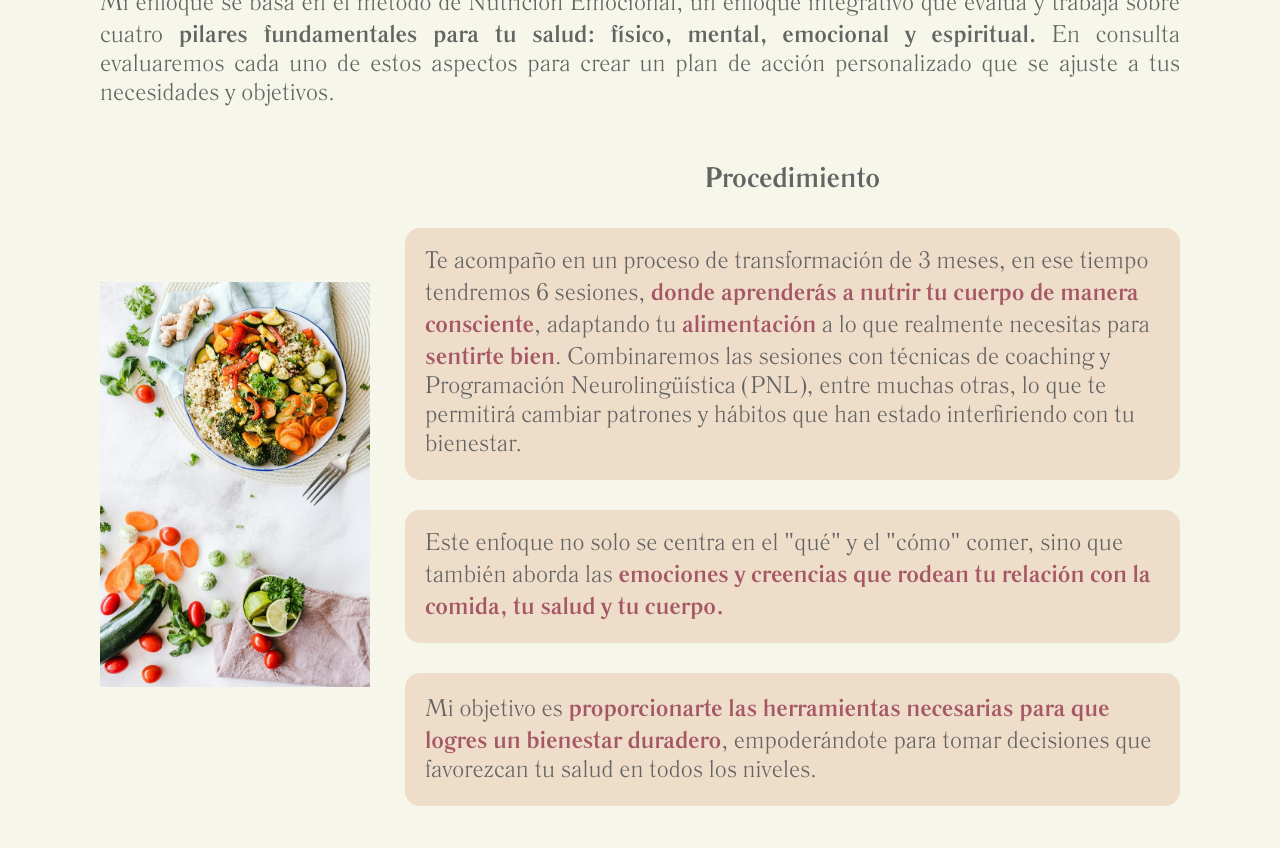
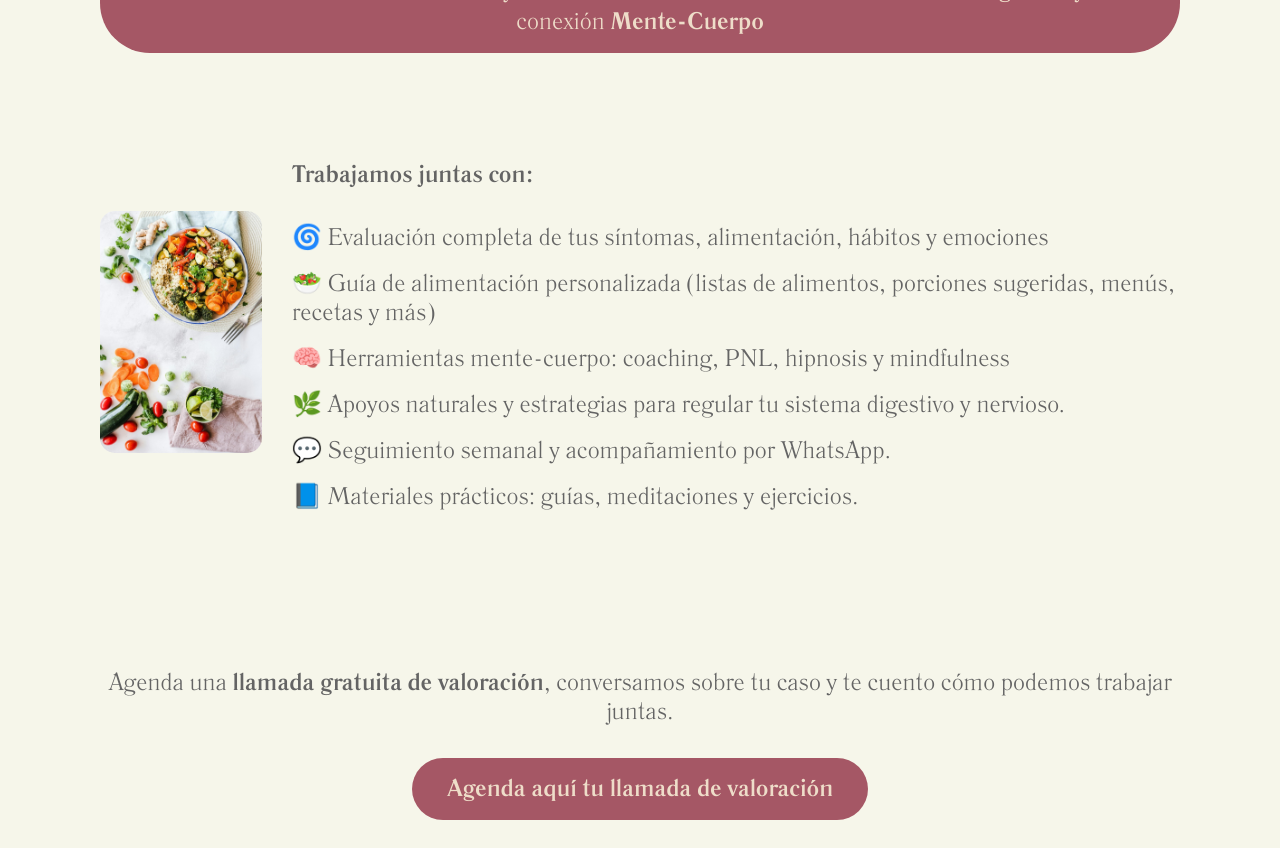
Before and after one commit to KurtGuardia/balance, a React (Create React App) app: page / in a window 1280 px wide. Shown: the part 5860-6708 px from the top of the page. Built offline with nearby package versions, Linux system fonts and the light colour scheme.

Commit message:
feat(process): Client's changes done

```diff
--- a/src/components/Process.jsx
+++ b/src/components/Process.jsx
@@ -4,85 +4,82 @@ import { motion } from 'framer-motion'
 import img from '../imgs/plato.jpg'
 
 const hoverAnimation = {
-  whileHover: { y: '-10px' },
+  whileHover: { y: '-3px' },
 }
 
 export default function Process() {
   return (
     <div className='process' id='process'>
-      <h2 className='process_title'>Proceso de atención</h2>
+      <h2>Proceso de atención</h2>
+      <p className='pill'>
+        Un proceso de 8 semanas en el que te acompaño a
+        sanar tu digestión, liberarte de la hinchazón y
+        reconectar con tu bienestar físico y emocional —
+        desde la <b>Nutrición Funcional Integrativa</b> y la
+        conexión <b>Mente-Cuerpo</b>
+      </p>
+
       <div className='process_content'>
-        <p>
-          Mi enfoque se basa en el método de Nutrición
-          Emocional, un enfoque integrativo que evalúa y
-          trabaja sobre cuatro{' '}
-          <b>
-            pilares fundamentales para tu salud: físico,
-            mental, emocional y espiritual.
-          </b>{' '}
-          En consulta evaluaremos cada uno de estos aspectos
-          para crear un plan de acción personalizado que se
-          ajuste a tus necesidades y objetivos.
-        </p>
-        <div className='process_steps'>
         <img
           src={img}
           alt='Delicioso y nutritivo plato de muestra'
         />
-          <div className='process_steps-container'>
-            <h3>Procedimiento</h3>
-            <motion.div
+        <span>
+          <h4>Trabajamos juntas con:</h4>
+          <ul className='process_list'>
+            <motion.li
+              className='process_list-item'
               {...hoverAnimation}
-              className='process_steps_step'
             >
-              Te acompaño en un proceso de transformación de
-              3 meses, en ese tiempo tendremos 6 sesiones,{' '}
-              <b>
-                donde aprenderás a nutrir tu cuerpo de
-                manera consciente
-              </b>
-              , adaptando tu <b>alimentación</b> a lo que
-              realmente necesitas para <b>sentirte bien</b>.
-              Combinaremos las sesiones con técnicas de
-              coaching y Programación Neurolingüística
-              (PNL), entre muchas otras, lo que te permitirá
-              cambiar patrones y hábitos que han estado
-              interfiriendo con tu bienestar.
-            </motion.div>
-
-            <motion.div
+              🌀 Evaluación completa de tus síntomas,
+              alimentación, hábitos y emociones
+            </motion.li>
+            <motion.li
+              className='process_list-item'
               {...hoverAnimation}
-              className='process_steps_step'
             >
-              Este enfoque no solo se centra en el
-              &quot;qué&quot; y el &quot;cómo&quot; comer,
-              sino que también aborda las{' '}
-              <b>
-                emociones y creencias que rodean tu relación
-                con la comida, tu salud y tu cuerpo.
-              </b>
-            </motion.div>
-
-            <motion.div
+              🥗 Guía de alimentación personalizada (listas
+              de alimentos, porciones sugeridas, menús,
+              recetas y más)
+            </motion.li>
+            <motion.li
+              className='process_list-item'
               {...hoverAnimation}
-              className='process_steps_step'
             >
-              Mi objetivo es{' '}
-              <b>
-                proporcionarte las herramientas necesarias
-                para que logres un bienestar duradero
-              </b>
-              , empoderándote para tomar decisiones que
-              favorezcan tu salud en todos los niveles.
-            </motion.div>
-          </div>
+              🧠 Herramientas mente-cuerpo: coaching, PNL,
+              hipnosis y mindfulness
+            </motion.li>
+            <motion.li
+              className='process_list-item'
+              {...hoverAnimation}
+            >
+              🌿 Apoyos naturales y estrategias para regular
+              tu sistema digestivo y nervioso.
+            </motion.li>
+            <motion.li
+              className='process_list-item'
+              {...hoverAnimation}
+            >
+              💬 Seguimiento semanal y acompañamiento por
+              WhatsApp.
+            </motion.li>
+            <motion.li
+              className='process_list-item'
+              {...hoverAnimation}
+            >
+              📘 Materiales prácticos: guías, meditaciones y
+              ejercicios.
+            </motion.li>
+          </ul>
+        </span>
       </div>
 
       <div className='process_cta'>
         <span>
-            ¡Comienza tu camino hacia una mejor salud!
+          Agenda una <b>llamada gratuita de valoración</b>,
+          conversamos sobre tu caso y te cuento cómo podemos
+          trabajar juntas.
         </span>
-          <span>Haz click</span>
         <motion.a
           whileHover={{
             color: '#eeddc9',
@@ -91,19 +88,18 @@ export default function Process() {
               ease: 'easeInOut',
             },
           }}
-            href='https://wa.me/34634150027?text=Hola Victoria,%20me%20interesa%20el%20servicio%20de%20nutrición%20integrativa%20que%20ofreces,%20quisiera%20agendar%20una%20valoración%20gratuita,%20por favor:
-'
+          href='https://wa.me/34634150027?text=Hola Victoria,%20me%20interesa%20el%20servicio%20de%20nutrición%20integrativa%20que%20ofreces,%20quisiera%20agendar%20una%20valoración%20gratuita,%20por favor:'
           target='_blank'
           rel='noreferrer'
           title='Click y envíame un mensaje en Whatsapp'
-            className='conctact_options-whatsapp'
+          className='conctact_options-whatsapp pill'
         >
-            aquí
+          Agenda aquí tu llamada de valoración
         </motion.a>{' '}
         <span>
-            para agendar una llamada <i>gratuita.</i>
+          Es un espacio para resolver tus dudas y conocer tu
+          caso🌷
         </span>
-        </div>
       </div>
     </div>
   )
--- a/src/styles/landing.scss
+++ b/src/styles/landing.scss
@@ -9,7 +9,7 @@
     flex-direction: column;
     justify-content: space-between;
     text-align: center;
-        // height: 100vh;
+    height: 100vh;
 
     @include bp($xl) {
       // height: 90vh;
@@ -70,7 +70,7 @@
 
       @include bp($lg) {
         font-size: 20px;
-                margin: 0
+        margin: 0;
       }
 
       @include bp($md) {
@@ -149,7 +149,8 @@
         }
 
         @include bp($sm) {
-                    font-size: 20px;padding: 10px 0;
+          font-size: 20px;
+          padding: 10px 0;
         }
       }
 
@@ -160,7 +161,8 @@
           width: 130%;
         }
 
-                @include bp($sm) {}
+        @include bp($sm) {
+        }
       }
     }
   }
@@ -214,7 +216,7 @@
     }
 
     @include bp($md) {
-            flex-direction: column
+      flex-direction: column;
     }
 
     &-dev {
--- a/src/styles/process.scss
+++ b/src/styles/process.scss
@@ -7,48 +7,35 @@
     padding: 0 50px;
   }
 
-    &_steps {
-        display: flex;
-        align-items: center;
-        gap: 35px;
-
-        @include bp($lg) {
-            align-items: center;
-            flex-direction: column-reverse;
-        }
+  &_content {
+    @include flex;
+    gap: 30px;
+    margin-top: 50px;
 
     & img {
-            width: 25%;
-            height: 100%;
-
-            @include bp($lg) {
-                width: 40%;
-                transform: rotate(90deg) translateX(-30%);
+      width: 15%;
       border-radius: 15px;
-            }
-
-            @include bp($md) {
-                display: none;
     }
   }
 
-        & h3 {
-            text-align: center;
-        }
+  &_list {
+    list-style: none;
+    padding: 0;
 
-        &_step {
-            margin: 30px 0;
-            border-radius: 15px;
-            padding: 20px;
-            background-color: $beige;
+    &-item {
+      position: relative;
+      margin: 15px 0;
 
-            & b {
-                color: $cta-color;
-            }
+      // &:before {
+      //   content: '➡️';
+      //   position: absolute;
+      //   left: -20px;
+      // }
     }
   }
 
   &_cta {
+    text-align: center;
     width: fit-content;
     margin: 130px auto 0;
     display: flex;
@@ -56,7 +43,6 @@
     justify-content: center;
     align-items: center;
     gap: 15px;
-        font-size: 38px;
 
     @include bp($lg) {
       margin: 0 auto;
@@ -71,18 +57,15 @@
     a {
       text-decoration: none;
       font-weight: bold;
-            font-size: 28px;
       border-radius: 15px;
       padding: 10px 30px;
       margin: 15px 0;
-            font-size: 45px;
       color: $white;
       background-color: $primary-color;
 
       @include bp($sm) {
         font-size: 24px;
       }
-
     }
   }
 
--- a/src/styles/services.scss
+++ b/src/styles/services.scss
@@ -5,7 +5,7 @@
   flex-direction: column;
   align-items: center;
 
-  &__item {
+  &_item {
     @include flex;
 
     p {
@@ -31,7 +31,7 @@
     }
   }
 
-  &__list {
+  &_list {
     list-style: none;
 
     &-item {
@@ -47,7 +47,7 @@
     }
   }
 
-  &__msg {
+  &_msg {
     font-size: 1.3rem;
     font-weight: bold;
     text-align: center;
@@ -55,7 +55,7 @@
     color: $cta-color;
   }
 
-  &__image {
+  &_image {
     border-radius: 15px;
     width: 400px;
     height: auto;
@@ -75,5 +75,8 @@
 
   & .pill {
     margin-bottom: 80px;
+    text-transform: uppercase;
+    font-weight: bolder;
+    letter-spacing: 2px;
   }
 }
--- a/src/styles/shared.scss
+++ b/src/styles/shared.scss
@@ -81,13 +81,11 @@ body {
 
   & .pill {
     display: inline-block;
-    padding: 20px 35px;
+    padding: 15px 35px;
     background-color: $cta-color;
     color: $beige;
     border-radius: 50px;
     text-align: center;
-    font-weight: bolder;
-    text-transform: uppercase;
 
     @include bp($md) {
       padding: 8px 16px;
```
Also changed, not shown: src/components/Services.jsx (+19 -21 lines). Lines whose indentation alone changed are shown as unchanged.
